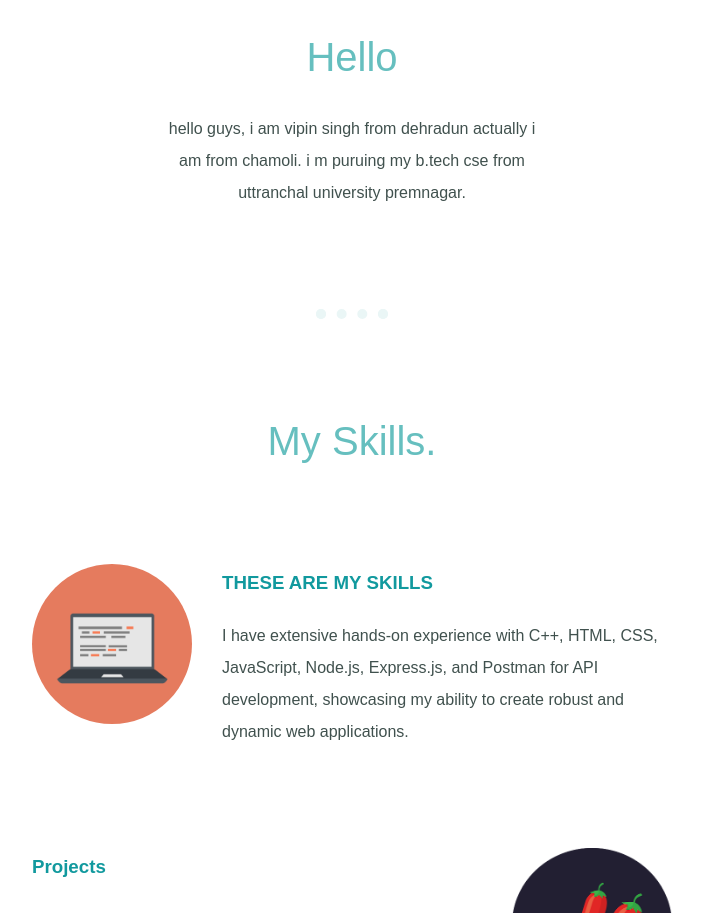
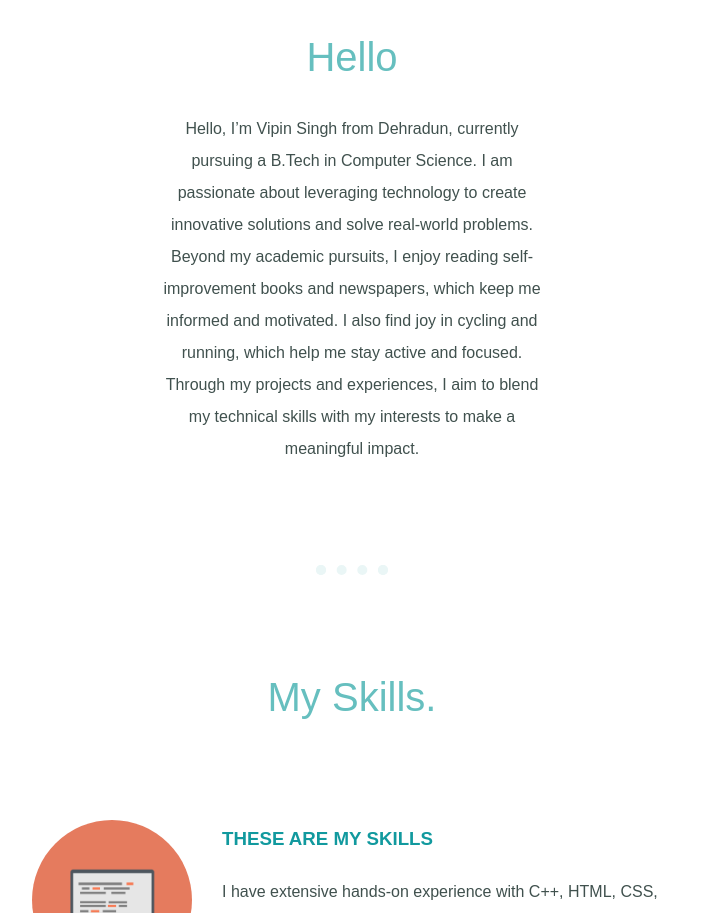
Before and after one commit to vipinrawatim/mywebsite, a plain HTML site: page index.html in a window 1280 px wide. Shown: the part 1109-2022 px from the top of the page, without its empty margins (288-991 px from the left). Drawn offline with Linux system fonts and the light colour scheme.

Commit message:
Update index.html

```diff
--- a/index.html
+++ b/index.html
@@ -28,8 +28,7 @@
         <div class="profile">
             <img class="profileimg" src="vipinrawat1.jpg" alt="">
             <h2>Hello</h2>
-            <p class="intro">hello guys, i am vipin singh from dehradun actually i am from chamoli. i m puruing my b.tech cse from
-                uttranchal university premnagar.</p>
+            <p class="intro">Hello, I’m Vipin Singh from Dehradun, currently pursuing a B.Tech in Computer Science. I am passionate about leveraging technology to create innovative solutions and solve real-world problems. Beyond my academic pursuits, I enjoy reading self-improvement books and newspapers, which keep me informed and motivated. I also find joy in cycling and running, which help me stay active and focused. Through my projects and experiences, I aim to blend my technical skills with my interests to make a meaningful impact.</p>
         </div>
         <hr>
         <div class="skills">
```
